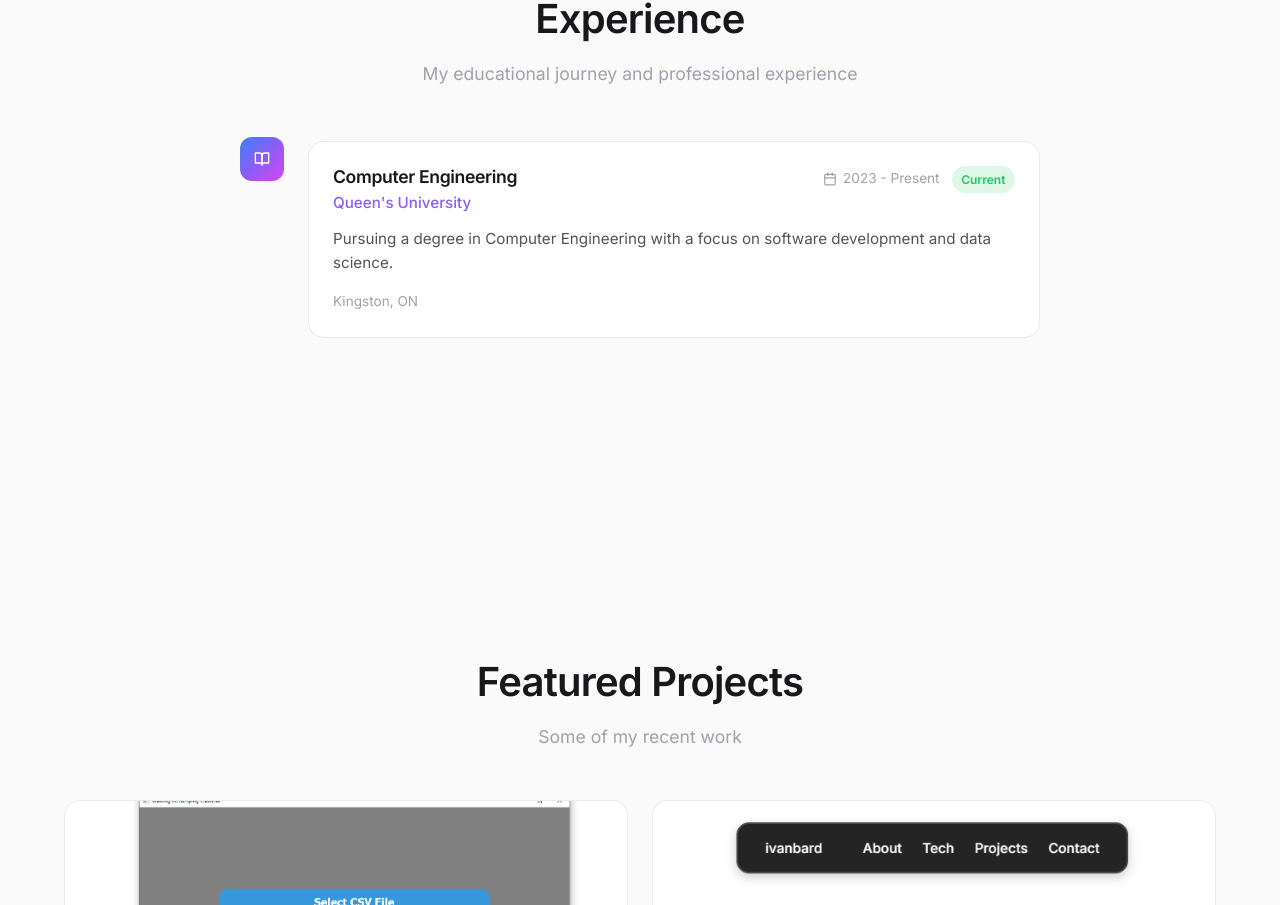
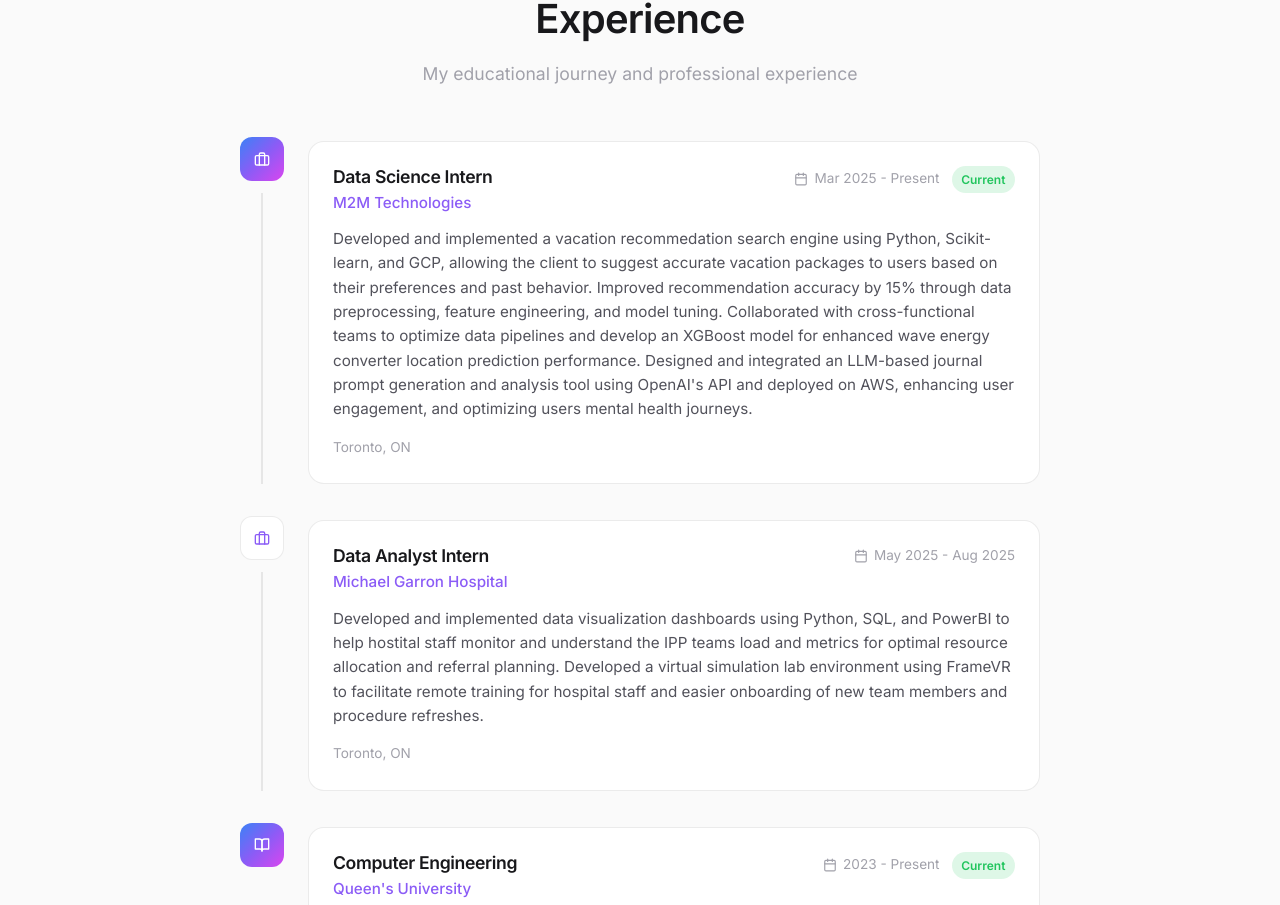
Before and after one commit to ivanbard/my-portfolio, a React (Vite) app: page / in a window 1280 px wide. Shown: the part 1895-2800 px from the top of the page. Built offline with nearby package versions, Linux system fonts and the light colour scheme; no server answers.

Commit message:
updated experince section

```diff
--- a/src/components/Experience.jsx
+++ b/src/components/Experience.jsx
@@ -3,6 +3,24 @@
 import '../styles/Experience.css';
 
 const experiences = [
+  {
+    type: 'work',
+    title: "Data Science Intern",
+    organization: "M2M Technologies",
+    location: "Toronto, ON",
+    period: "Mar 2025 - Present",
+    description: "Developed and implemented a vacation recommedation search engine using Python, Scikit-learn, and GCP, allowing the client to suggest accurate vacation packages to users based on their preferences and past behavior. Improved recommendation accuracy by 15% through data preprocessing, feature engineering, and model tuning. Collaborated with cross-functional teams to optimize data pipelines and develop an XGBoost model for enhanced wave energy converter location prediction performance. Designed and integrated an LLM-based journal prompt generation and analysis tool using OpenAI's API and deployed on AWS, enhancing user engagement, and optimizing users mental health journeys.",
+    current: true
+  },
+  {
+    type: 'work',
+    title: "Data Analyst Intern",
+    organization: "Michael Garron Hospital",
+    location: "Toronto, ON",
+    period: "May 2025 - Aug 2025",
+    description: "Developed and implemented data visualization dashboards using Python, SQL, and PowerBI to help hostital staff monitor and understand the IPP teams load and metrics for optimal resource allocation and referral planning. Developed a virtual simulation lab environment using FrameVR to facilitate remote training for hospital staff and easier onboarding of new team members and procedure refreshes.",
+    current: false
+  },
   {
     type: 'education',
     title: "Computer Engineering",
@@ -12,16 +30,6 @@
     description: "Pursuing a degree in Computer Engineering with a focus on software development and data science.",
     current: true
   },
-  // Add more experiences here as needed
-  // {
-  //   type: 'work',
-  //   title: "Software Developer Intern",
-  //   organization: "Company Name",
-  //   location: "Toronto, ON",
-  //   period: "Summer 2024",
-  //   description: "Worked on building web applications using React and Node.js.",
-  //   current: false
-  // }
 ];
 
 export default function Experience() {
```
